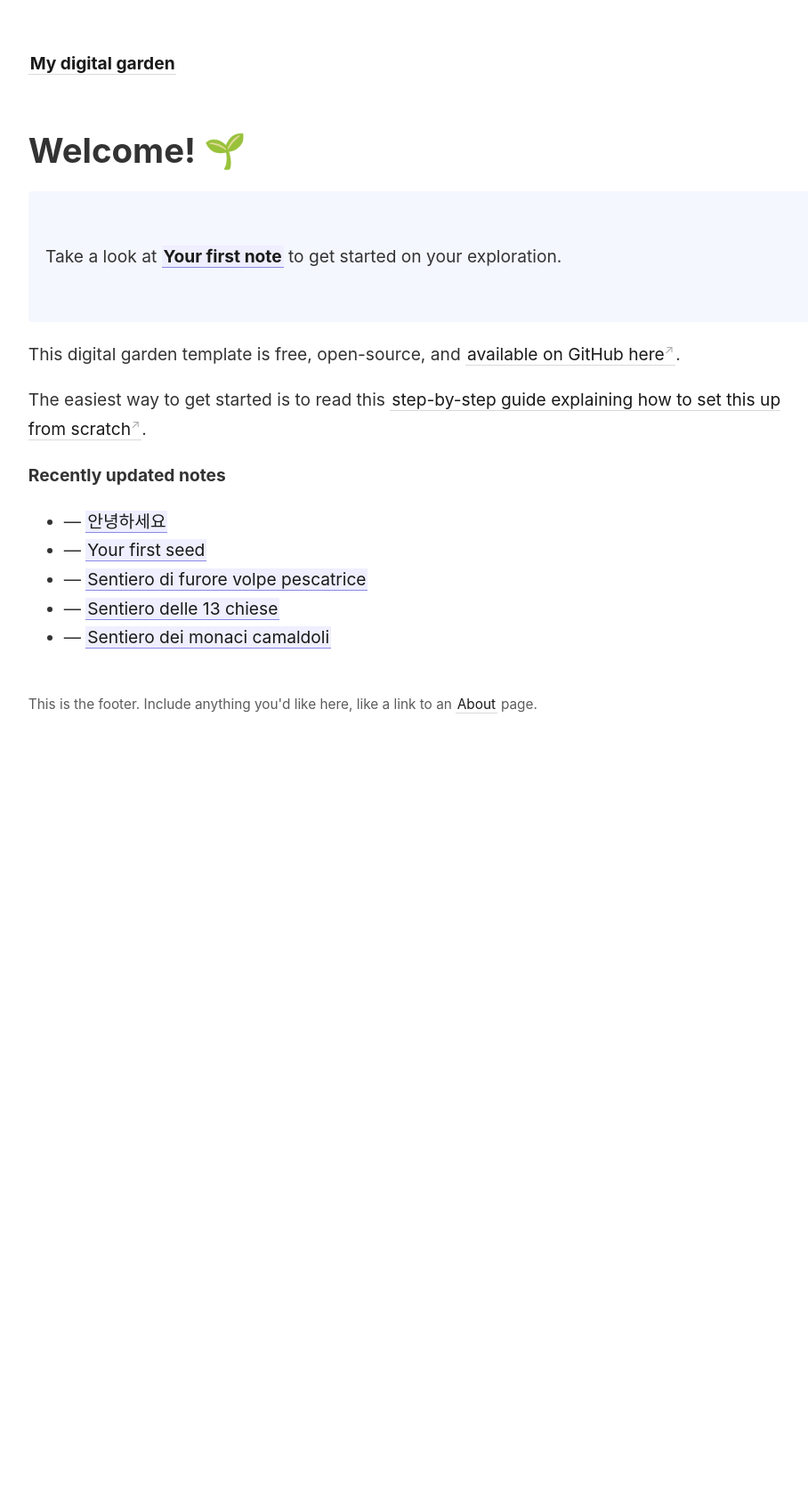
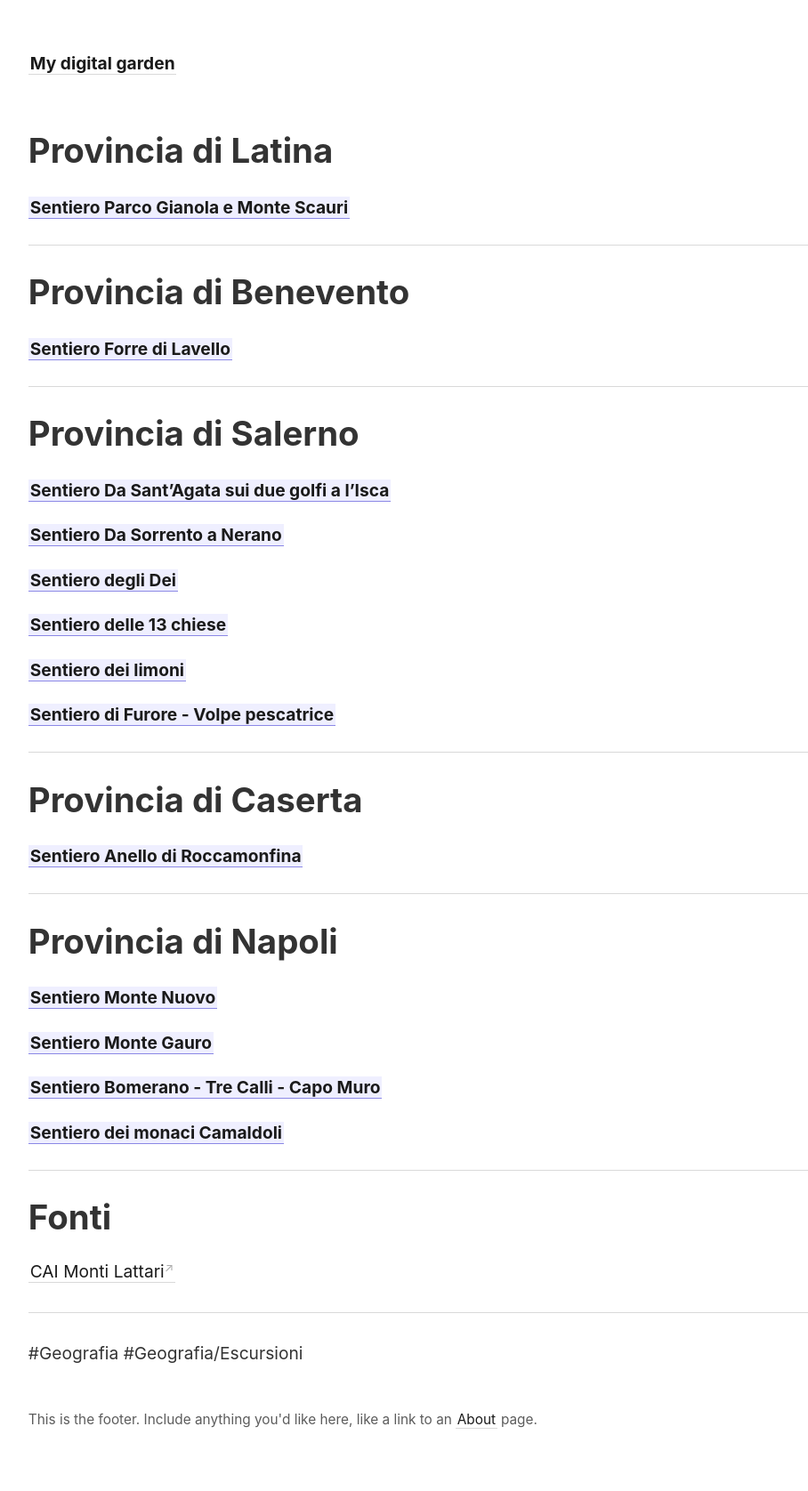
Before and after one commit to diegos79/sentieri, a Jekyll site: the page built from _pages/index.md, in a window 1280 px wide. Shown: the whole page at 89% size, without its empty margins (45-953 px from the left). Built offline with Jekyll 4.4.1, drawn with Linux system fonts in a browser that asks for light colours; before the commit the page ends 900 px from its top, so only the background shows below that.

Commit message:
Update index.md

```diff
--- a/_pages/index.md
+++ b/_pages/index.md
@@ -5,29 +5,57 @@ id: home
 permalink: /
 ---
 
-# Welcome! 🌱
+# Provincia di Latina
 
-<p style="padding: 3em 1em; background: #f5f7ff; border-radius: 4px;">
-  Take a look at <span style="font-weight: bold">[[Your first note]]</span> to get started on your exploration.
-</p>
+#### [[Sentiero Parco Gianola e Monte Scauri]]
 
-This digital garden template is free, open-source, and [available on GitHub here](https://github.com/maximevaillancourt/digital-garden-jekyll-template).
+---
 
-The easiest way to get started is to read this [step-by-step guide explaining how to set this up from scratch](https://maximevaillancourt.com/blog/setting-up-your-own-digital-garden-with-jekyll).
+# Provincia di Benevento
 
-<strong>Recently updated notes</strong>
+#### [[Sentiero Forre di Lavello]]
 
-<ul>
-  {% assign recent_notes = site.notes | sort: "last_modified_at_timestamp" | reverse %}
-  {% for note in recent_notes | limit: 5 %}
-    <li>
-      {{ note.last_modified_at | date: "%Y-%m-%d" }} — <a class="internal-link" href="{{ note.url }}">{{ note.title }}</a>
-    </li>
-  {% endfor %}
-</ul>
+---
 
-<style>
-  .wrapper {
-    max-width: 46em;
-  }
-</style>
+
+# Provincia di Salerno
+#### [[Sentiero Da Sant'Agata sui due golfi a l'Isca]]
+
+#### [[Sentiero Da Sorrento a Nerano]]
+
+#### [[Sentiero degli Dei]]
+
+#### [[Sentiero delle 13 chiese]]
+
+#### [[Sentiero dei limoni]]
+
+#### [[Sentiero di Furore - Volpe pescatrice]]
+
+---
+# Provincia di Caserta
+
+#### [[Sentiero Anello di Roccamonfina]]
+
+---
+
+# Provincia di Napoli
+
+#### [[Sentiero Monte Nuovo]]
+
+#### [[Sentiero Monte Gauro]]
+
+#### [[Sentiero Bomerano - Tre Calli - Capo Muro]]
+
+#### [[Sentiero dei monaci Camaldoli]]
+
+---
+
+# Fonti
+[CAI Monti Lattari](https://www.caimontilattari.it/sentieri/)
+
+
+
+---
+
+#Geografia
+#Geografia/Escursioni
```
